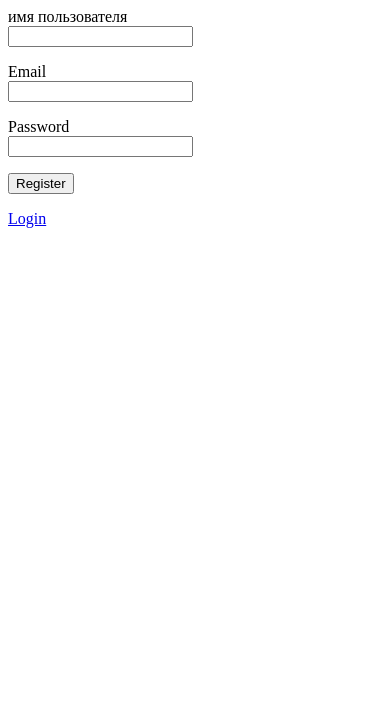
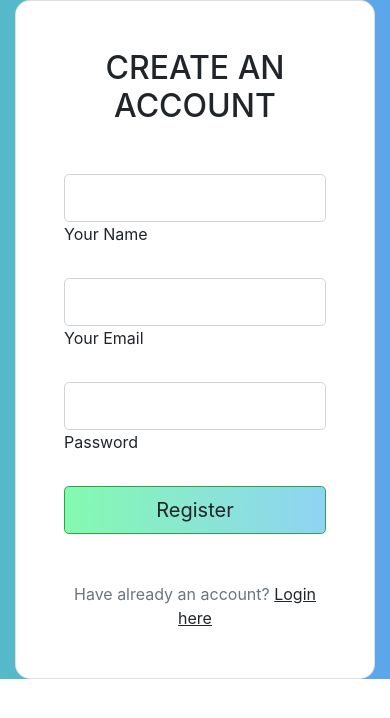
Before and after one commit to OtVadim/eventchecker, a Flask app: page /registration in a window 390 px wide. Shown: the top 718 px of the page. Run offline with Flask 2, Linux system fonts and the light colour scheme; some libraries are stand-ins or nearby versions.

Commit message:
new files

```diff
--- a/learn_app/routes.py
+++ b/learn_app/routes.py
@@ -29,7 +29,7 @@ def registration():
         db.session.add(user)
         db.session.commit()
         flash('Registered user!')
-        return redirect(url_for('login'))
+        return redirect(url_for('index'))
     else:
         print('error')
     return render_template('register.html', page_title = reg_title, form=reg_form)
--- /dev/null
+++ b/learn_app/static/style.css
@@ -0,0 +1,20 @@
+.gradient-custom-3 {
+    /* fallback for old browsers */
+    background: #84fab0;
+
+    /* Chrome 10-25, Safari 5.1-6 */
+    background: -webkit-linear-gradient(to right, rgba(132, 250, 176, 0.5), rgba(143, 211, 244, 0.5));
+
+    /* W3C, IE 10+/ Edge, Firefox 16+, Chrome 26+, Opera 12+, Safari 7+ */
+    background: linear-gradient(to right, rgba(132, 250, 176, 0.5), rgba(143, 211, 244, 0.5))
+  }
+  .gradient-custom-4 {
+    /* fallback for old browsers */
+    background: #84fab0;
+
+    /* Chrome 10-25, Safari 5.1-6 */
+    background: -webkit-linear-gradient(to right, rgba(132, 250, 176, 1), rgba(143, 211, 244, 1));
+
+    /* W3C, IE 10+/ Edge, Firefox 16+, Chrome 26+, Opera 12+, Safari 7+ */
+    background: linear-gradient(to right, rgba(132, 250, 176, 1), rgba(143, 211, 244, 1))
+  }
--- a/learn_app/templates/register.html
+++ b/learn_app/templates/register.html
@@ -1,21 +1,60 @@
+<!DOCTYPE html>
 <html>
     <head>
-        <title>{{ page_title }}</title>
+      <meta charset="utf-8">
+      <title>{{ page_title }}</title>
+      <link rel="stylesheet" href="https://stackpath.bootstrapcdn.com/bootstrap/4.1.3/css/bootstrap.min.css" integrity="sha384-MCw98/SFnGE8fJT3GXwEOngsV7Zt27NXFoaoApmYm81iuXoPkFOJwJ8ERdknLPMO" crossorigin="anonymous">
+      <script src="https://code.jquery.com/jquery-3.3.1.slim.min.js" integrity="sha384-q8i/X+965DzO0rT7abK41JStQIAqVgRVzpbzo5smXKp4YfRvH+8abtTE1Pi6jizo" crossorigin="anonymous"></script>
+      <script src="https://cdnjs.cloudflare.com/ajax/libs/popper.js/1.14.3/umd/popper.min.js" integrity="sha384-ZMP7rVo3mIykV+2+9J3UJ46jBk0WLaUAdn689aCwoqbBJiSnjAK/l8WvCWPIPm49" crossorigin="anonymous"></script>
+      <script src="https://stackpath.bootstrapcdn.com/bootstrap/4.1.3/js/bootstrap.min.js" integrity="sha384-ChfqqxuZUCnJSK3+MXmPNIyE6ZbWh2IMqE241rYiqJxyMiZ6OW/JmZQ5stwEULTy" crossorigin="anonymous"></script>
+      <link rel="stylesheet" href='/static/style.css' />
     </head>
+
     <body>
-        <form action="" method="post">
-            {{ form.hidden_tag() }}
-            <p>
-                {{ form.username.label }}<br>{{ form.username() }}
-            </p>
-            <p>
-                {{ form.email.label }}<br>{{ form.email() }}
-            </p>
-            <p>
-                {{ form.password.label }}<br>{{ form.password() }}
-            </p>
-            <p>{{ form.submit }}</p>
-            <a href="{{ url_for('login') }}">Login</a>
-        </form>
+
+        <section class="vh-100 bg-image" style="background-color: #2779e2;">
+          <div class="mask d-flex align-items-center h-100 gradient-custom-3">
+            <div class="container h-100">
+              <div class="row d-flex justify-content-center align-items-center h-100">
+                <div class="col-12 col-md-9 col-lg-7 col-xl-6">
+                  <div class="card" style="border-radius: 15px;">
+                    <div class="card-body p-5">
+                      <h2 class="text-uppercase text-center mb-5">Create an account</h2>
+
+                      <form action="" method="post">
+                        {{ form.hidden_tag() }}
+
+                        <div class="form-outline mb-4">
+                          <input id={{ form.username.id }} name={{ form.username.name }} type="username" class="form-control form-control-lg" />
+                          <label class="form-label" for="form3Example1cg">Your Name</label>
+                        </div>
+
+                        <div class="form-outline mb-4">
+                          <input id={{ form.email.id }} name={{ form.email.name }} type="email"  class="form-control form-control-lg" />
+                          <label class="form-label" for="form3Example3cg">Your Email</label>
+                        </div>
+
+                        <div class="form-outline mb-4">
+                          <input id={{ form.password.id }} name={{ form.password.name }} type="password"  class="form-control form-control-lg" />
+                          <label class="form-label" for="form3Example4cg">Password</label>
+                        </div>
+
+                        <div class="d-flex justify-content-center">
+                           {{ form.submit(class_="btn btn-success btn-block btn-lg gradient-custom-4 text-body") }}
+                        </div>
+
+                        <p class="text-center text-muted mt-5 mb-0">Have already an account? <a href="{{ url_for('login') }}" class="fw-bold text-body"><u>Login here</u></a></p>
+
+                      </form>
+
+                    </div>
+                  </div>
+                </div>
+              </div>
+            </div>
+          </div>
+        </section>
+
+
     </body>
 </html>
```
Also changed, not shown: learn_app/templates/login.html (+53 -15 lines).
